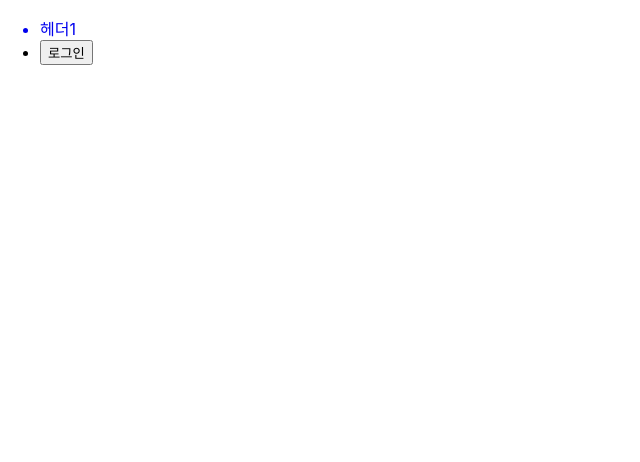
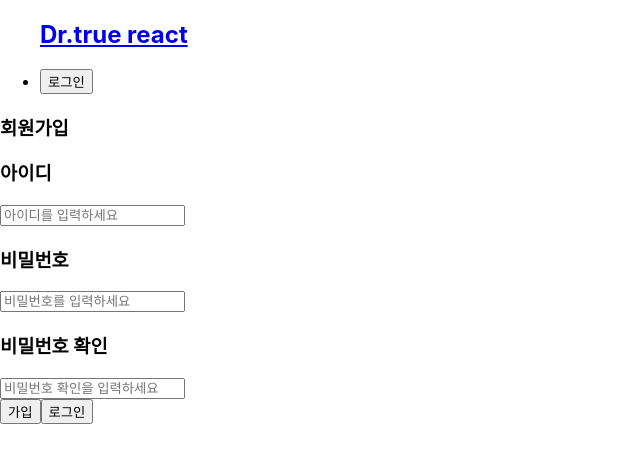
Before and after one commit to wltnqls54/drtrue_react, a React (Create React App) app in the folder site/: page /signup in a window 1280 px wide. Shown: the top 462 px of the page, without its empty margins (0-640 px from the left). Built offline with nearby package versions, Linux system fonts and the light colour scheme.

Commit message:
login, logout 구현중 컴포넌트호출 error 수정 필요

```diff
--- a/site/src/App.js
+++ b/site/src/App.js
@@ -3,16 +3,18 @@ import Api_Info from './Api_Info';
 import { useUserState } from './UserContext';
 import Header from './Header';
 import Login from './Login';
-import { BrowserRouter as Route, Redirect, Switch } from 'react-router-dom';
-import Home from './Home'
-import NotFound from './NotFound'
-import SignUp from './SignUp'
+import { BrowserRouter, Route, Redirect, Switch } from 'react-router-dom';
+import Home from './Home';
+import NotFound from './NotFound';
+import SignUp from './SignUp';
+import { UserProvider } from './UserContext';
 
 function App() {
   const {user} = useUserState();
 
   return (
-    <div>
+    <UserProvider>
+      <BrowserRouter>
         <Header />
         {user ? (
           <Switch>
@@ -29,7 +31,9 @@ function App() {
             <Redirect from="*" to="/404" />
           </Switch>
         )}
-    </div>
+      </BrowserRouter>
+    </UserProvider>
+
   );
 }
 export default App;
--- a/site/src/Header.js
+++ b/site/src/Header.js
@@ -14,8 +14,8 @@ const Header = ({ location }) => {
   };
   return (
     <ul>
-      <Link to="/" style={{ textDecoration: "none" }}>
-        <li>헤더1</li>
+      <Link to="/" >
+        <h2>Dr.true react</h2>
       </Link>
       {user ? (
         <nav>
--- a/site/src/Login.js
+++ b/site/src/Login.js
@@ -32,7 +32,7 @@ const Login = () => {
 
     return (
         <div className="container">
-          <h3>Login해보자</h3>
+          <h3>Login</h3>
           <form>
             <div className="container-input">
               <div className="inputitem">
--- a/site/src/SignUp.js
+++ b/site/src/SignUp.js
@@ -157,9 +157,9 @@ const SignUp = ({ history }) => {
             )}
           </div>
         </div>
-        <btn type="submit" value="가입" onClick={onSignUp}></btn>
+        <button type="submit" onClick={onSignUp}>가입</button>
         <link to="/"/>
-          <btn type="submit" value="로그인"></btn>
+          <button type="submit">로그인</button>
 
       </div>
     );
--- a/site/src/index.js
+++ b/site/src/index.js
@@ -1,6 +1,5 @@
 import React from 'react';
 import ReactDOM from 'react-dom';
-import {BrowserRouter} from 'react-router-dom';
 import './index.css';
 import App from './App';
 import reportWebVitals from './reportWebVitals';
@@ -8,9 +7,7 @@ import {UserProvider} from './UserContext';
 
 ReactDOM.render(
   <UserProvider>
-    <BrowserRouter>
-      <App />
-    </BrowserRouter>
+    <App />
   </UserProvider>,
   document.getElementById('root')
 );
```
Lines whose indentation alone changed are shown as unchanged.
